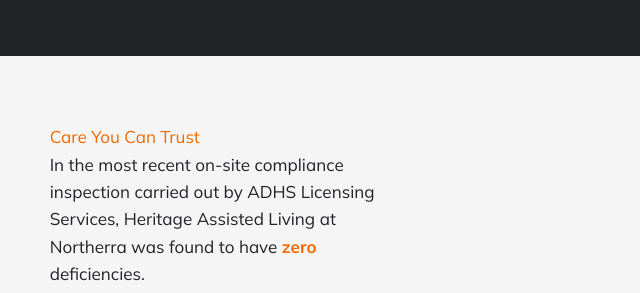
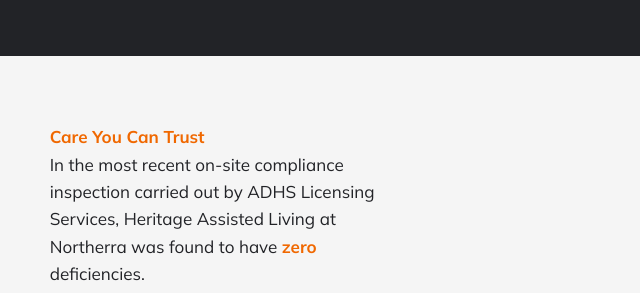
Before and after one commit to alexsommers7/heritage-assisted-living, a website: page index.html in a window 1280 px wide. Shown: the part 3260-3553 px from the top of the page, 546-1186 px from the left. Drawn offline with Linux system fonts and the light colour scheme.

Commit message:
Adjusting subheading font weight

```diff
--- a/index.html
+++ b/index.html
@@ -474,7 +474,7 @@
             </g>
           </svg>
           <div class="trust__text">
-            <p class="subheading--orange">Care You Can Trust</p>
+            <p class="subheading--orange"><strong>Care You Can Trust</strong></p>
             <p>
               In the most recent on-site compliance inspection carried out by ADHS Licensing Services, Heritage Assisted Living at
               Northerra was found to have <span class="span--orange"><strong>zero</strong></span> deficiencies.
```
